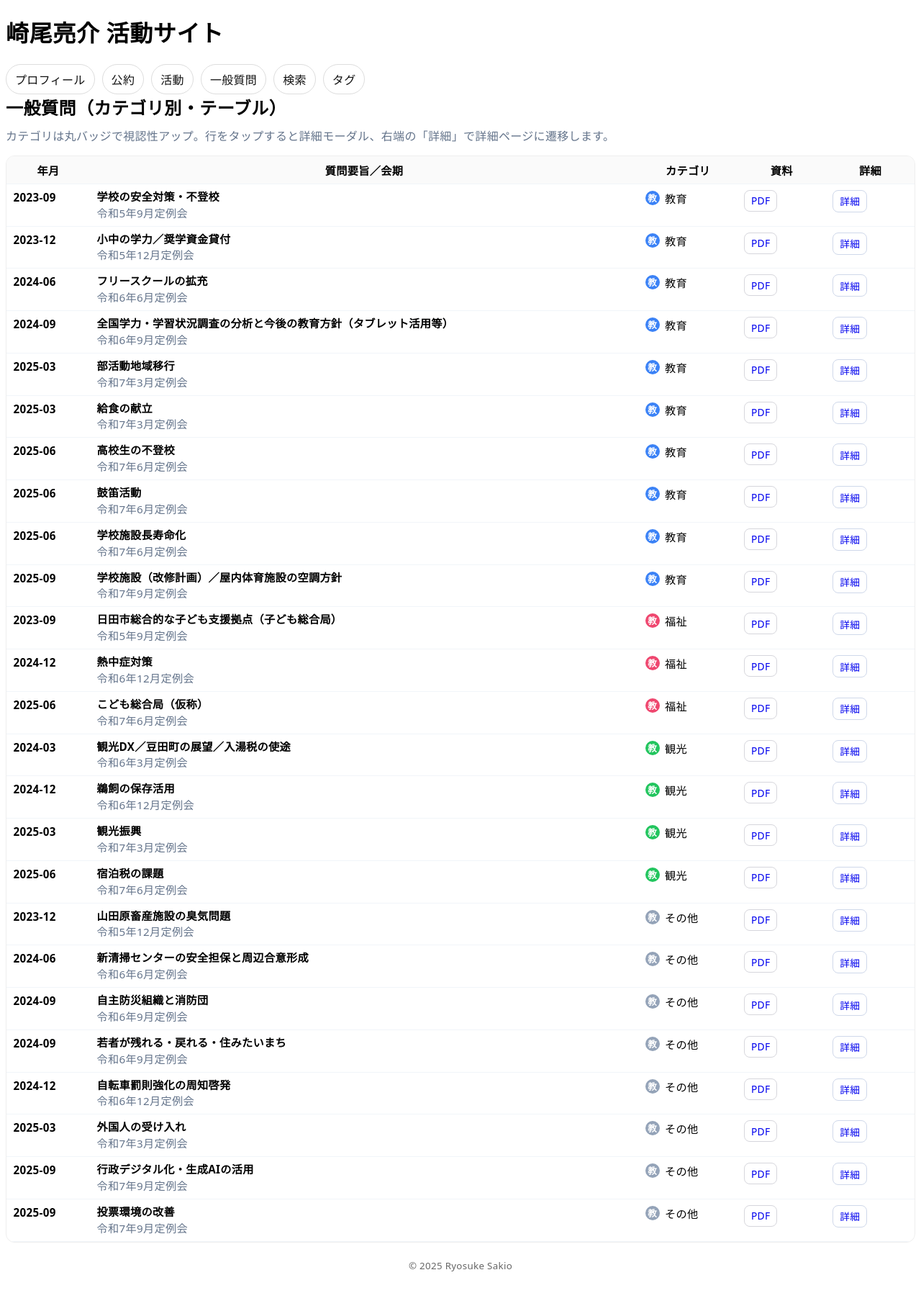
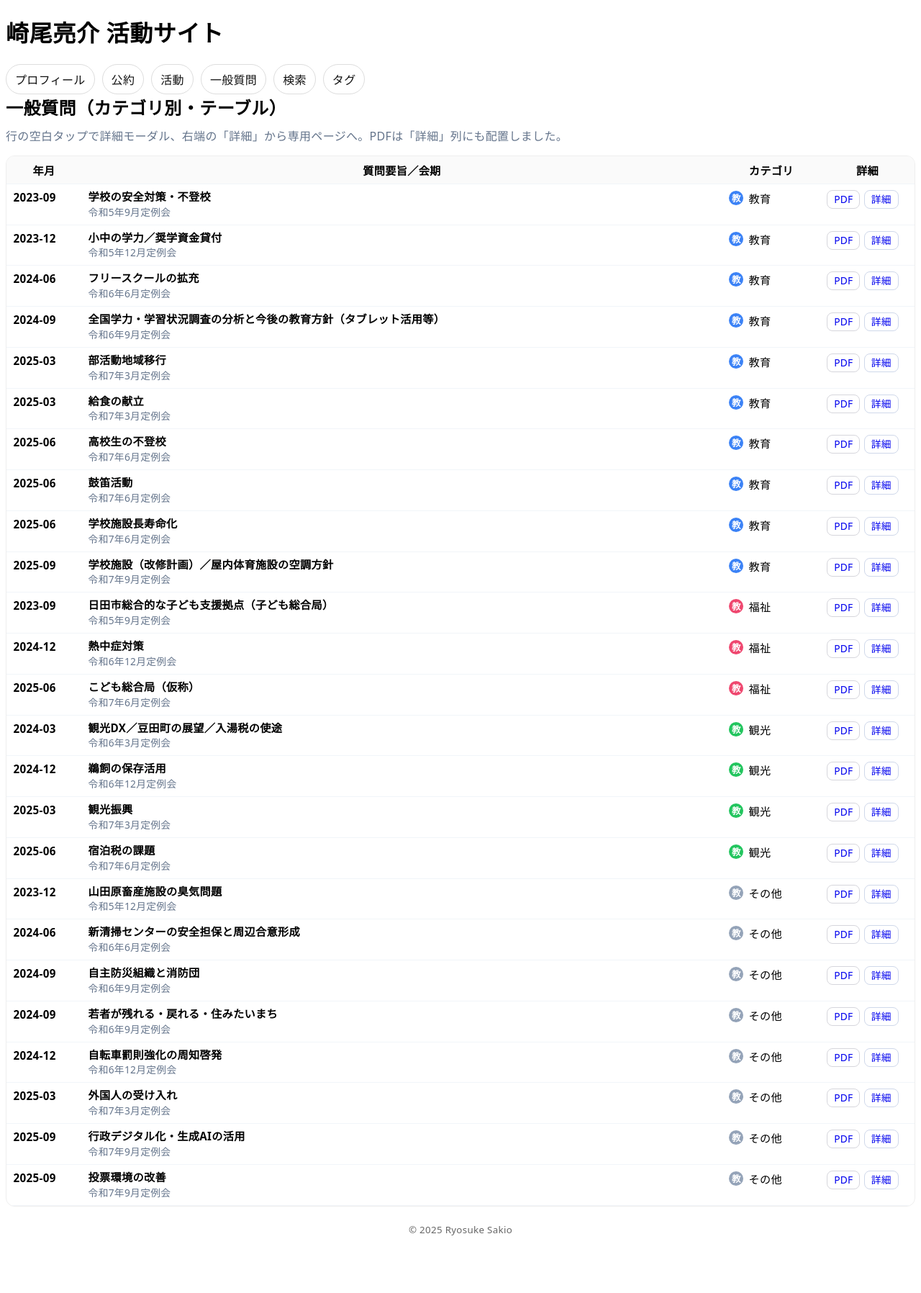
Before and after one commit to sakioryousuke-eng/activity-site, a Jekyll site: the page built from pages/matrix.html, in a window 1280 px wide. Shown: the whole page at 72% size. Built offline with Jekyll 4.4.1, drawn with Linux system fonts in a browser that asks for light colours; after the commit the page ends 1746 px from its top, so only the background shows below that.

Commit message:
Update matrix.html

```diff
--- a/pages/matrix.html
+++ b/pages/matrix.html
@@ -5,7 +5,7 @@ permalink: /pages/matrix.html
 ---
 
 <h2 style="margin:0 0 10px;">一般質問（カテゴリ別・テーブル）</h2>
-<p class="muted" style="margin:6px 0 16px;">カテゴリは丸バッジで視認性アップ。行をタップすると詳細モーダル、右端の「詳細」で詳細ページに遷移します。</p>
+<p class="muted" style="margin:6px 0 16px;">行の空白タップで詳細モーダル、右端の「詳細」から専用ページへ。PDFは「詳細」列にも配置しました。</p>
 
 <style>
 /* やわらかフォント */
@@ -13,12 +13,18 @@ body, h1, h2, h3, h4, p, li, button, input, a, td, th {
   font-family: "Noto Sans JP","Hiragino Sans","ヒラギノ角ゴ","Yu Gothic UI","游ゴシック体","Meiryo",system-ui,sans-serif;
   letter-spacing:.02em;
 }
+
 .matrix-wrap{overflow:auto;border:1px solid #eee;border-radius:12px;background:#fff}
-table.matrix{width:100%;border-collapse:collapse;font-size:.95rem}
+table.matrix{width:100%;border-collapse:collapse;font-size:.95rem;table-layout:fixed}
 .matrix th,.matrix td{padding:.5rem .6rem;border-bottom:1px solid #f1f5f9;vertical-align:top}
 .matrix thead th{position:sticky;top:0;background:#fafafa;z-index:1;font-weight:700}
 .matrix tr:hover{background:#fcfcff}
 .muted{color:#64748b}
+
+/* 列幅（要旨を広く／ほかは狭め） */
+.col-month{width:6.5rem}     /* 年月：狭め */
+.col-cat  {width:8.5rem}     /* カテゴリ：狭め */
+.col-act  {width:8.2rem}     /* 詳細：狭め（PDF+詳細の2ボタン想定） */
 
 /* カテゴリアイコン（丸バッジ・視認性重視） */
 .cat-badge{display:inline-flex;align-items:center;gap:.45rem}
@@ -29,29 +35,40 @@ table.matrix{width:100%;border-collapse:collapse;font-size:.95rem}
 .i-oth{background:#94a3b8}
 
 /* ボタン */
-.btn{display:inline-flex;align-items:center;gap:.4em;padding:.28rem .55rem;border:1px solid #d6d6dc;border-radius:8px;background:#fff;text-decoration:none;font-size:.86rem}
+.btn{display:inline-flex;align-items:center;gap:.35em;padding:.32rem .55rem;border:1px solid #d6d6dc;border-radius:8px;background:#fff;text-decoration:none;font-size:.86rem;line-height:1}
 .btn:hover{background:#f5f7ff}
 .btn.ghost{border-color:#cfd8ea}
+.btn + .btn{margin-left:.35rem}
 a.rowlink{color:inherit;text-decoration:none;display:block}
 
-/* SP最適化 */
+/* テキスト調整 */
+.cell-title{font-weight:700;line-height:1.3;overflow:hidden;text-overflow:ellipsis;display:-webkit-box;-webkit-line-clamp:2;-webkit-box-orient:vertical}
+.cell-session{font-size:.86rem;color:#64748b;overflow:hidden;text-overflow:ellipsis;white-space:nowrap}
+
+/* SP最適化：さらにコンパクトに */
 @media(max-width:720px){
   .matrix th,.matrix td{padding:.42rem .5rem}
-  .matrix th:nth-child(1), .matrix td:nth-child(1){white-space:nowrap}
-  .matrix th:nth-child(3), .matrix td:nth-child(3){white-space:nowrap}
-  .hide-sp{display:none}
+  .col-month{width:5.8rem}
+  .col-cat{width:7.2rem}
+  .col-act{width:7.2rem}
+  .cell-session{-webkit-line-clamp:1;white-space:nowrap}
 }
 </style>
 
 <div class="matrix-wrap">
   <table class="matrix" id="matrixTable">
+    <colgroup>
+      <col class="col-month">
+      <col>              <!-- 要旨/会期：広く -->
+      <col class="col-cat">
+      <col class="col-act">
+    </colgroup>
     <thead>
       <tr>
         <th>年月</th>
         <th>質問要旨／会期</th>
         <th>カテゴリ</th>
-        <th class="hide-sp" style="width:6.5rem;">資料</th>
-        <th style="width:6.5rem;">詳細</th>
+        <th>詳細</th>
       </tr>
     </thead>
     <tbody>
@@ -69,28 +86,30 @@ a.rowlink{color:inherit;text-decoration:none;display:block}
             data-category="{{ cat }}"
             data-pdf="{{ s.pdf | relative_url }}"
             data-related='{{ r.related | jsonify }}'>
-          <td><a class="rowlink" href="{{ '/pages/matrix-detail.html' | relative_url }}?k={{ key }}"><strong>{{ s.month }}</strong></a></td>
           <td>
             <a class="rowlink" href="{{ '/pages/matrix-detail.html' | relative_url }}?k={{ key }}">
-              <div style="font-weight:700;line-height:1.3">{{ s.text }}</div>
-              <div class="muted">{{ s.session }}</div>
+              <strong>{{ s.month }}</strong>
             </a>
           </td>
           <td>
-            <span class="cat-badge">
+            <a class="rowlink" href="{{ '/pages/matrix-detail.html' | relative_url }}?k={{ key }}">
+              <div class="cell-title">{{ s.text }}</div>
+              <div class="cell-session">{{ s.session }}</div>
+            </a>
+          </td>
+          <td>
+            <span class="cat-badge" title="{{ cat }}">
               <span class="i16 i-{{ catkey | strip }}">{{ '教' if catkey == 'edu' else '福' if catkey == 'wel' else '観' if catkey == 'tour' else '他' }}</span>
               <span>{{ cat }}</span>
             </span>
           </td>
-          <td class="hide-sp">
-            {% if s.pdf %}
-              <a class="btn pdf-link" href="{{ s.pdf | relative_url }}" data-modal="pdf" data-title="{{ s.text }}">PDF</a>
-            {% else %}
-              <span class="muted">—</span>
-            {% endif %}
-          </td>
           <td>
-            <a class="btn ghost" href="{{ '/pages/matrix-detail.html' | relative_url }}?k={{ key }}">詳細</a>
+            <div style="display:flex;flex-wrap:wrap;align-items:center;">
+              {% if s.pdf %}
+                <a class="btn pdf-link" href="{{ s.pdf | relative_url }}" data-modal="pdf" data-title="{{ s.text }}">PDF</a>
+              {% endif %}
+              <a class="btn ghost" href="{{ '/pages/matrix-detail.html' | relative_url }}?k={{ key }}">詳細</a>
+            </div>
           </td>
         </tr>
       {% endfor %}
@@ -98,7 +117,7 @@ a.rowlink{color:inherit;text-decoration:none;display:block}
   </table>
 </div>
 
-<!-- 詳細モーダル（行タップでも開ける） -->
+<!-- 詳細モーダル（行タップで開く） -->
 <dialog id="detailModal" aria-label="質問の詳細">
   <div style="display:flex;justify-content:space-between;align-items:center;padding:.7rem .9rem;border-bottom:1px solid #eee">
     <strong id="detailTitle"></strong>
@@ -127,7 +146,7 @@ document.addEventListener('DOMContentLoaded', () => {
     document.getElementById('detailRelated').innerHTML = rel.length
       ? '<strong>類似議員</strong><ul style="margin:.4rem 0 .2rem 1.1rem;">' +
         rel.map(x=>`<li>${x.name}（${x.party}）：${x.month}／${x.topic}</li>`).join('') +
-        '</ul>' : '';
+        '</ul>' : '<span class="muted">—</span>';
     const pdf = row.dataset.pdf || '';
     document.getElementById('detailPDF').innerHTML = pdf
       ? `<a href="${pdf}" data-modal="pdf" data-title="${row.dataset.title}" class="btn">📄 PDFを開く</a>
@@ -136,12 +155,12 @@ document.addEventListener('DOMContentLoaded', () => {
     dlg.showModal();
   }
 
-  // 行の空白クリックでモーダル・PDFやリンク／詳細ボタンは通常遷移
+  // 行の空白クリックでモーダル・ボタンやリンククリックは既定どおり遷移
   document.querySelector('#matrixTable tbody').addEventListener('click', (e)=>{
     const row = e.target.closest('tr.row');
     if(!row) return;
     const isAction = e.target.closest('a,button,[data-modal]');
-    if(isAction) return; // 既定のリンク動作を優先
+    if(isAction) return; // 既定リンク優先
     openDetail(row);
   });
 
```
